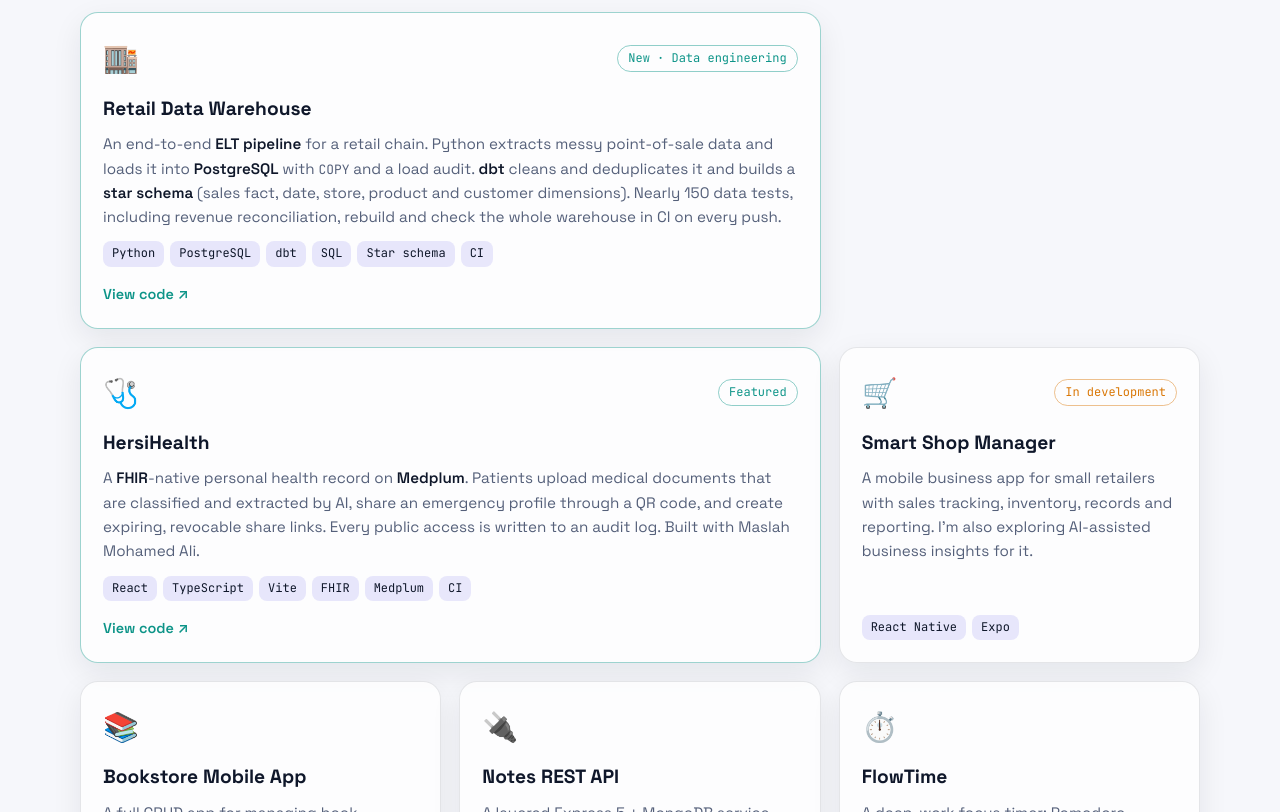
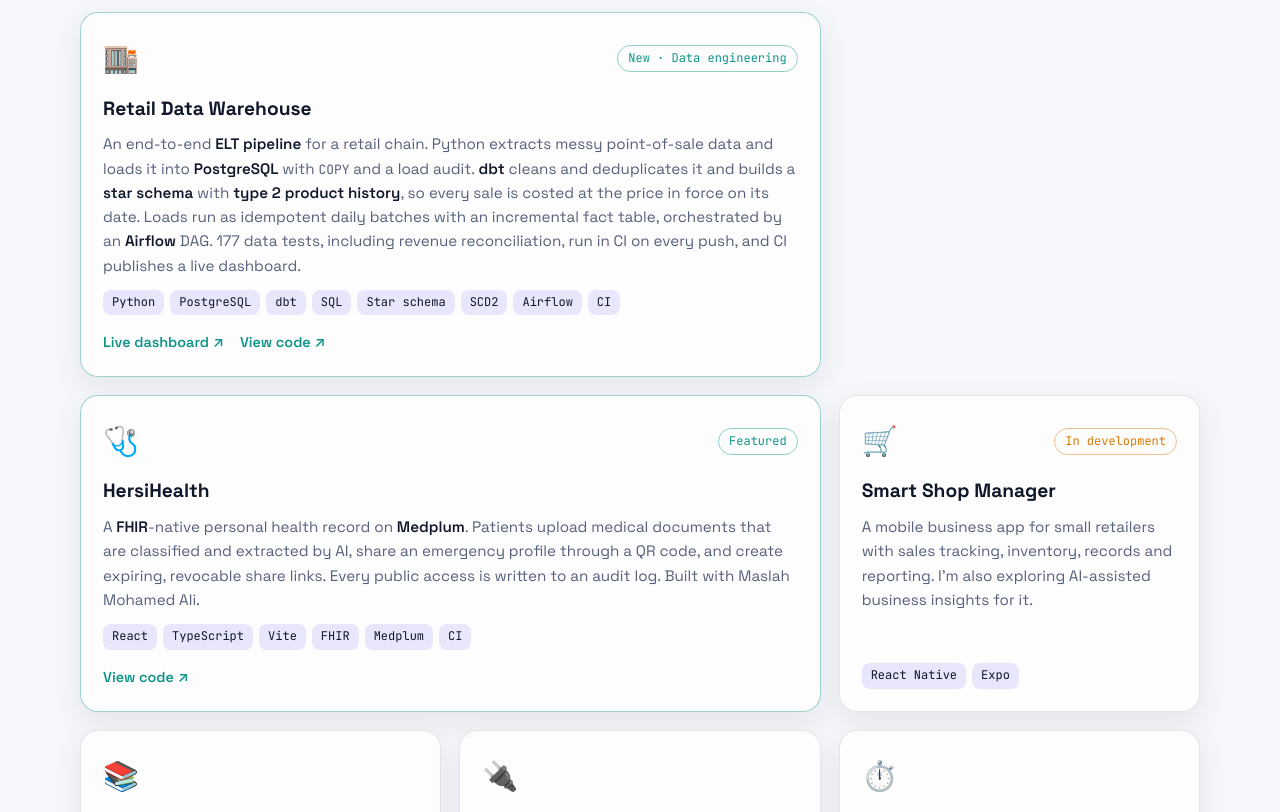
Before and after one commit to mahamed7/Portfolio, a plain HTML site: page index.html in a window 1280 px wide. Shown: the part 2480-3292 px from the top of the page. Drawn offline with Linux system fonts and the light colour scheme.

Commit message:
Warehouse project: live dashboard link, SCD2, Airflow and 177 tests
Co-Authored-By: Claude Opus 5.5 <noreply@anthropic.com>

```diff
--- a/index.html
+++ b/index.html
@@ -183,9 +183,10 @@
         <article class="card project featured" data-type="data backend">
           <div class="p-top"><span class="p-emoji">🏬</span><span class="pill live">New · Data engineering</span></div>
           <h3>Retail Data Warehouse</h3>
-          <p>An end-to-end <b>ELT pipeline</b> for a retail chain. Python extracts messy point-of-sale data and loads it into <b>PostgreSQL</b> with <code>COPY</code> and a load audit. <b>dbt</b> cleans and deduplicates it and builds a <b>star schema</b> (sales fact, date, store, product and customer dimensions). Nearly 150 data tests, including revenue reconciliation, rebuild and check the whole warehouse in CI on every push.</p>
-          <div class="tags"><span>Python</span><span>PostgreSQL</span><span>dbt</span><span>SQL</span><span>Star schema</span><span>CI</span></div>
+          <p>An end-to-end <b>ELT pipeline</b> for a retail chain. Python extracts messy point-of-sale data and loads it into <b>PostgreSQL</b> with <code>COPY</code> and a load audit. <b>dbt</b> cleans and deduplicates it and builds a <b>star schema</b> with <b>type 2 product history</b>, so every sale is costed at the price in force on its date. Loads run as idempotent daily batches with an incremental fact table, orchestrated by an <b>Airflow</b> DAG. 177 data tests, including revenue reconciliation, run in CI on every push, and CI publishes a live dashboard.</p>
+          <div class="tags"><span>Python</span><span>PostgreSQL</span><span>dbt</span><span>SQL</span><span>Star schema</span><span>SCD2</span><span>Airflow</span><span>CI</span></div>
           <div class="p-links">
+            <a class="p-link" href="https://mahamed7.github.io/retail-data-warehouse/" target="_blank" rel="noopener">Live dashboard ↗</a>
             <a class="p-link" href="https://github.com/mahamed7/retail-data-warehouse" target="_blank" rel="noopener">View code ↗</a>
           </div>
         </article>
```
Also changed, not shown: resume.html (+4 -3 lines).
